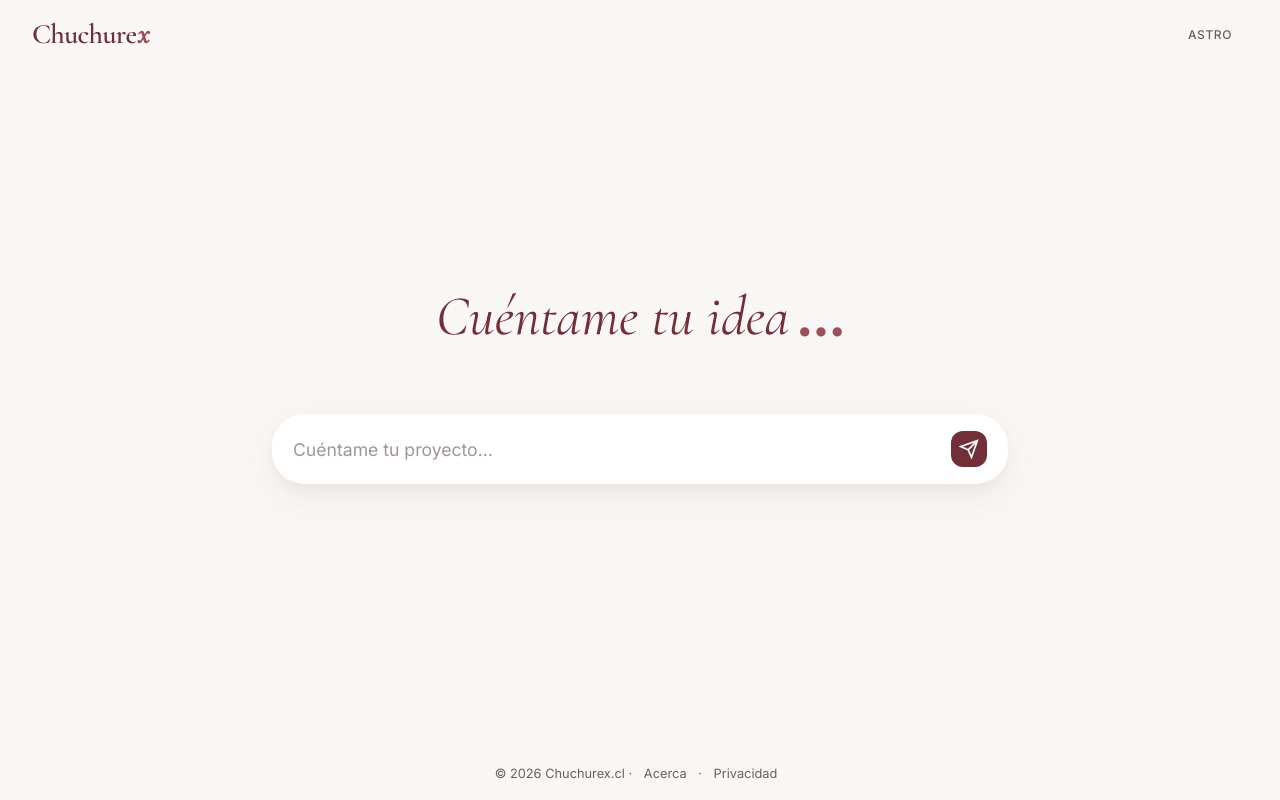
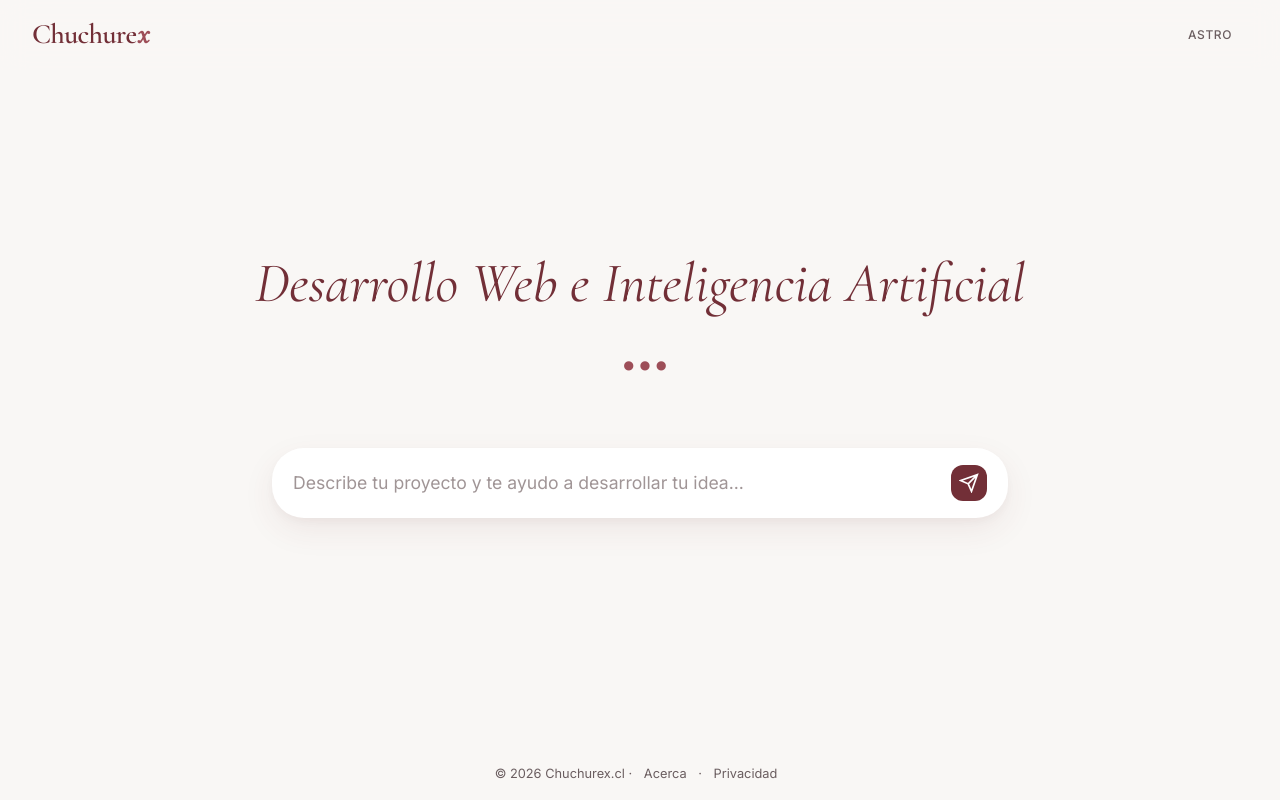
Before and after one commit to chuchurex/chuchurex, a website: page frontend/index.html in a window 1280 px wide. Drawn offline with nearby package versions, Linux system fonts and the light colour scheme.

Commit message:
chore: update H1 and placeholder for SEO

```diff
--- a/frontend/index.html
+++ b/frontend/index.html
@@ -35,12 +35,12 @@
             <div class="chat-messages" id="chatMessages"></div>
 
             <div class="chat-prompt">
-                <h1 class="prompt-title">Cuéntame tu idea<span>...</span></h1>
+                <h1 class="prompt-title">Desarrollo Web e Inteligencia Artificial<span>...</span></h1>
             </div>
 
             <form class="chat-form" id="chatForm">
                 <div class="input-wrapper">
-                    <textarea id="userInput" class="chat-input" placeholder="Cuéntame tu proyecto..." rows="1" autofocus></textarea>
+                    <textarea id="userInput" class="chat-input" placeholder="Describe tu proyecto y te ayudo a desarrollar tu idea..." rows="1" autofocus></textarea>
                     <button type="submit" class="send-button" id="sendButton">
                         <svg width="20" height="20" viewBox="0 0 24 24" fill="none" stroke="currentColor" stroke-width="2">
                             <path d="M22 2L11 13M22 2l-7 20-4-9-9-4 20-7z" />
```
